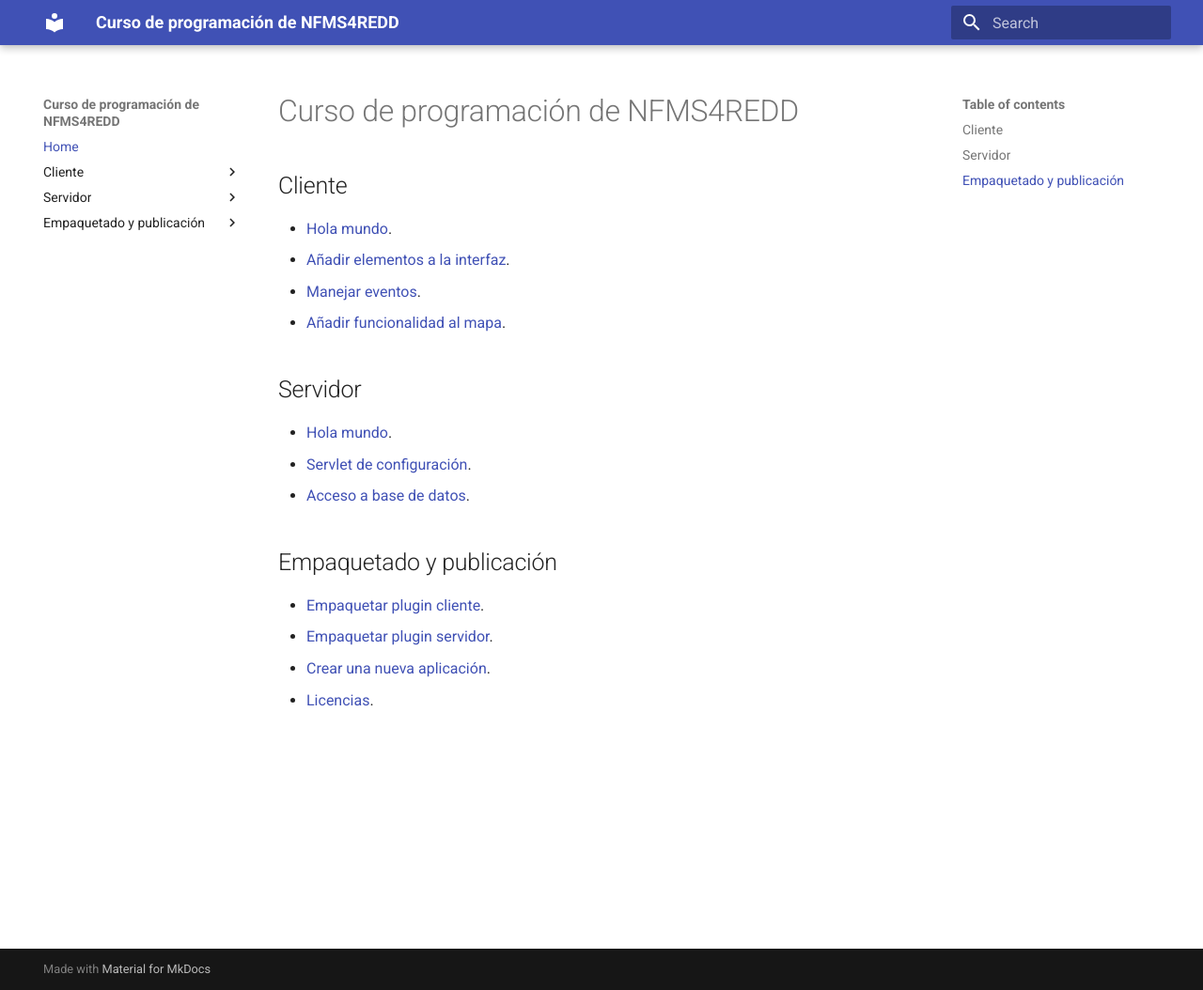
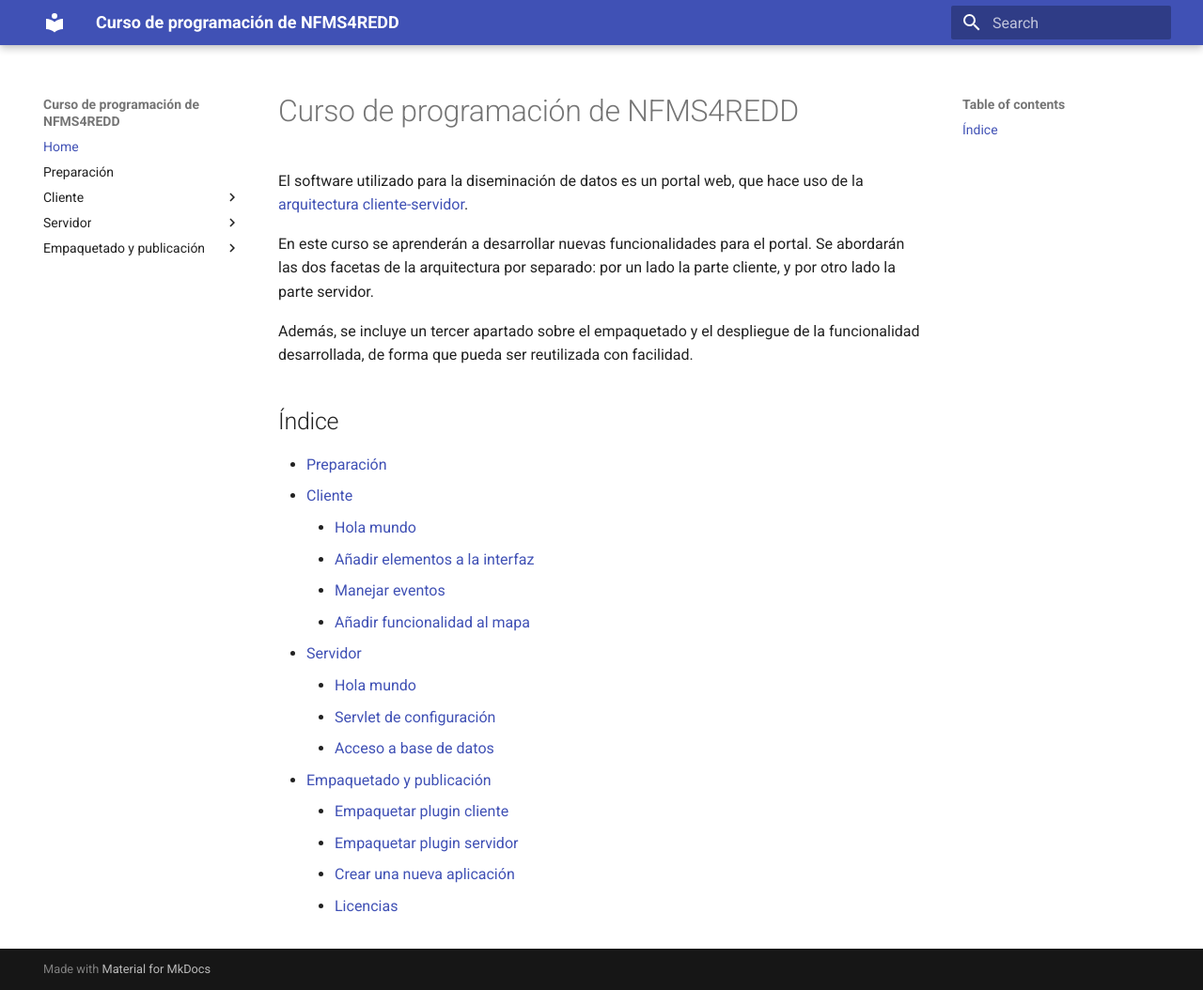
Before and after one commit to nfms4redd/webinar-programacion, an MkDocs documentation site: the page built from docs/index.md, in a window 1280 px wide and 1054 px high. Shown: the whole window at 94% size. Built offline with MkDocs 1.6.1 and Material for MkDocs 9.7.7, drawn with Linux system fonts in a browser that asks for light colours; old or Windows-style settings are respelled for this version of MkDocs.

Commit message:
Reorder contents

```diff
--- a/docs/index.md
+++ b/docs/index.md
@@ -1,21 +1,31 @@
 # Curso de programación de NFMS4REDD
 
-## Cliente
+El software utilizado para la diseminación de datos es un portal web, que hace uso de la [arquitectura cliente-servidor](https://es.wikipedia.org/wiki/Cliente-servidor).
 
-* [Hola mundo](client/hello_world.md).
-* [Añadir elementos a la interfaz](client/add_ui.md).
-* [Manejar eventos](client/events.md).
-* [Añadir funcionalidad al mapa](client/add_map_functionality.md).
+En este curso se aprenderán a desarrollar nuevas funcionalidades para el portal. Se abordarán las dos facetas de la arquitectura por separado: por un lado la parte cliente, y por otro lado la parte servidor.
 
-## Servidor
+Además, se incluye un tercer apartado sobre el empaquetado y el despliegue de la funcionalidad desarrollada, de forma que pueda ser reutilizada con facilidad.
 
-* [Hola mundo](server/hello_world.md).
-* [Servlet de configuración](server/config_servlet.md).
-* [Acceso a base de datos](server/db_servlet.md).
 
-## Empaquetado y publicación
+## Índice
 
-* [Empaquetar plugin cliente](deploy/client.md).
-* [Empaquetar plugin servidor](deploy/server.md).
-* [Crear una nueva aplicación](deploy/new_app.md).
-* [Licencias](deploy/licenses.md).
+* [Preparación](setup.md)
+* [Cliente](client/index.md)
+
+	* [Hola mundo](client/hello_world.md)
+	* [Añadir elementos a la interfaz](client/add_ui.md)
+	* [Manejar eventos](client/events.md)
+	* [Añadir funcionalidad al mapa](client/add_map_functionality.md)
+
+* [Servidor](server/index.md)
+
+	* [Hola mundo](server/hello_world.md)
+	* [Servlet de configuración](server/config_servlet.md)
+	* [Acceso a base de datos](server/db_servlet.md)
+
+* [Empaquetado y publicación](deploy/index.md)
+
+	* [Empaquetar plugin cliente](deploy/client.md)
+	* [Empaquetar plugin servidor](deploy/server.md)
+	* [Crear una nueva aplicación](deploy/new_app.md)
+	* [Licencias](deploy/licenses.md)
--- a/mkdocs.yml
+++ b/mkdocs.yml
@@ -3,6 +3,7 @@ theme: 'material'
 markdown_extensions: [codehilite]
 pages:
 - Home: index.md
+- Preparación: setup.md
 - Cliente:
     - 'Hola mundo': client/hello_world.md
     - 'Añadir elementos a la interfaz': client/add_ui.md
```
Also changed, not shown: docs/client/index.md (added, +6 -0 lines), docs/deploy/index.md (added, +6 -0 lines), docs/server/index.md (added, +5 -0 lines), docs/setup.md (added).
